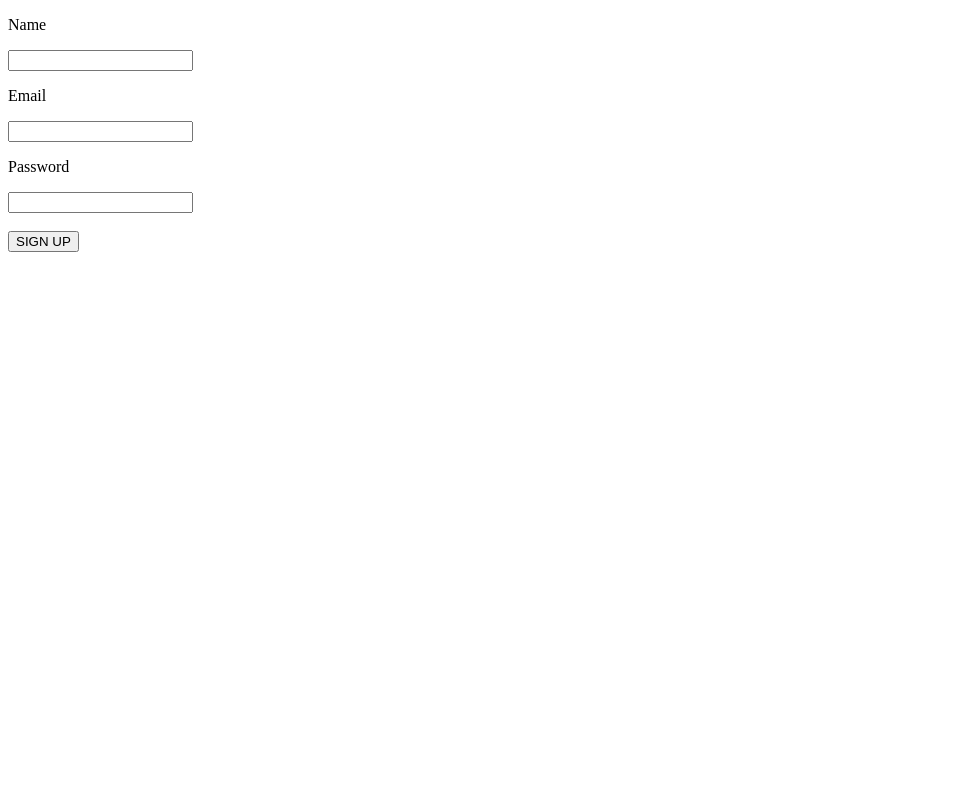
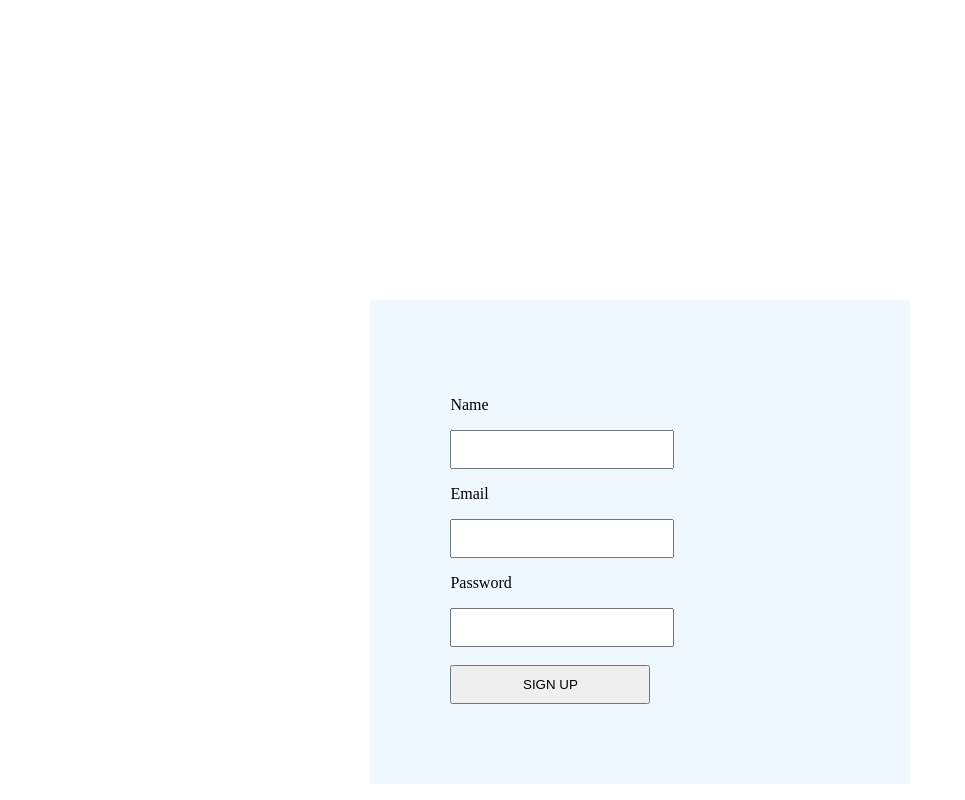
Before and after one commit to sharukh230/prickly-expert-9128, a plain HTML site: page signup.html in a window 1280 px wide. Shown: the whole page, without its empty margins (0-965 px from the left). Drawn offline with Linux system fonts and the light colour scheme.

Commit message:
day5 file added

```diff
--- a/cart.css
+++ b/cart.css
@@ -8,7 +8,11 @@
     top: 0px;
     background-color: white;
 }
-
+#nav{
+    width: 180px;
+    display: flex;
+    justify-content: space-around;
+}
 #topnavbar {
     display: flex;
     justify-content: space-between;
--- a/index.css
+++ b/index.css
@@ -9,12 +9,15 @@
     top: 0px;
     background-color: white;
 }
-
+#nav{
+    width: 180px;
+    display: flex;
+    justify-content: space-around;
+}
 #topnavbar {
     display: flex;
     justify-content: space-between;
     padding-top: 20px;
-    padding-bottom: 20px;
     font-family: ProximaNovaMedium,Arial,Sans-Serif;
     font-size: 13px;
 }
@@ -138,52 +141,3 @@ a {
     }
 
 }
-
-
-
-#signInpop,#signUpPop{
-    font-family: Arial, Sans-Serif;
-    line-height: 1.25;
-    letter-spacing: .5px;
-    font-size: .9rem;
-    color: gray;
-    background-color: white;
-    display: none;
-    position: fixed;
-    top: 90px;
-    right: 150px;
-    z-index: 10;
-    padding: 0px 0px 30px 40px;
-
-
-
-}
-#signinbtn,#signupbtn{
-    border: none;
-    width: 70px;
-    margin-top: -10px;
-    cursor: pointer;
-}
-
-form {
-    width: 350px;
-}
-
-
-#email,#password,#name1,#password1,#email1 {
-    width: 80%;
-    padding: 10px;
-    margin-top: -10px;
-    border-color: gray;
-    border-radius: 5px;
-
-}
-
-#signin,#signup {
-    width: 85%;
-    padding: 10px;
-    background-color: black;
-    color: white;
-    font-size: 15px;
-    cursor: pointer;
-}
--- a/signup.html
+++ b/signup.html
@@ -1,23 +1,45 @@
 <!DOCTYPE html>
 <html lang="en">
+
 <head>
     <meta charset="UTF-8">
     <meta http-equiv="X-UA-Compatible" content="IE=edge">
     <meta name="viewport" content="width=device-width, initial-scale=1.0">
     <title>Document</title>
+    <style>
+        form {
+            width: 30%;
+            margin: auto;
+            margin-top: 300px;
+            background-color: aliceblue;
+            padding: 80px;
+        }
+        input{
+            padding: 10px;
+            width: 200px;
+            margin: auto;
+
+        }
+    </style>
+
+
 </head>
+
 <body>
+
+
     <form id="signUpPop">
         <p>Name</p>
         <input id="name" type="text">
         <p>Email</p>
         <input id="email" type="email">
         <p>Password</p>
-        <input id="password" type="password" >
+        <input id="password" type="password">
         <br>
         <br>
         <input id="signup" type="submit" value="SIGN UP">
     </form>
+
 
 </body>
 <script>
@@ -38,8 +60,9 @@ form.addEventListener("submit", function (event) {
         console.log(obj)
         localStorage.setItem("signup", JSON.stringify(signupLS))
         alert("SignUp SuccessFull, Please SignIn And continue")
-        window.location.href="signin.html"
+        window.location.href = "signin.html"
 
     })
 </script>
+
 </html>
```
Also changed, not shown: blog.css (+14 -3 lines), blog.html (+2 -2 lines), signin.html (+16 -0 lines). Lines whose indentation alone changed are shown as unchanged.
